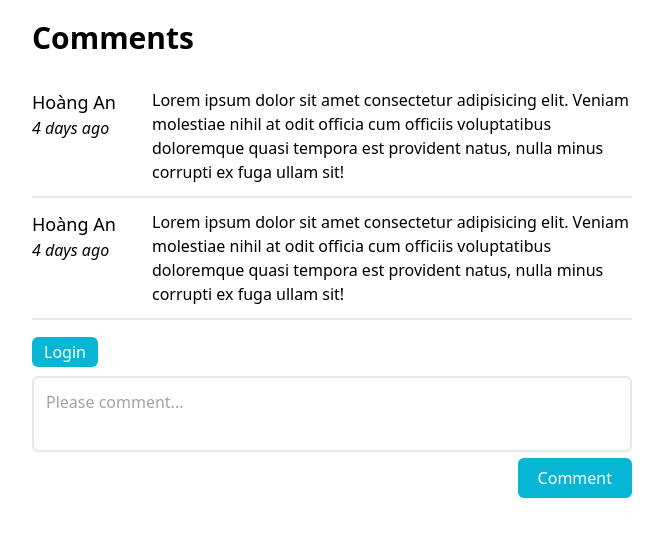
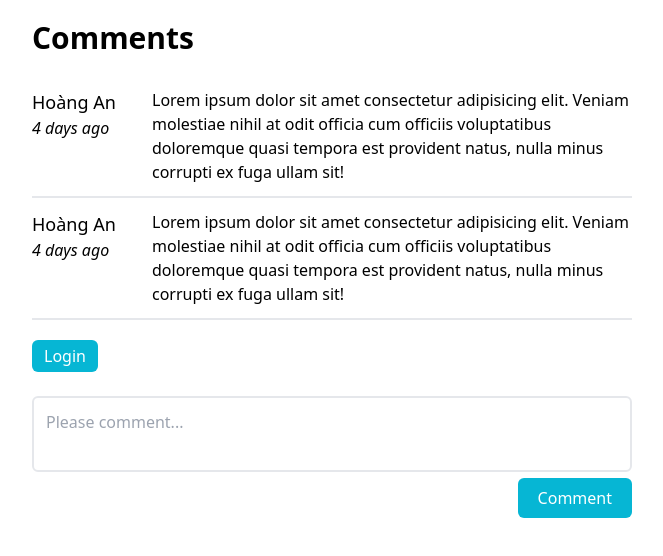
Before and after one commit to Unicode-Academy/unicode_reactjs_socket, a React (Vite) app in the folder comment_app/client/: page / in a window 1280 px wide. Shown: the top 556 px of the page, without its empty margins (308-971 px from the left). Built offline with nearby package versions, Linux system fonts and the light colour scheme; no server answers.

Commit message:
Comment App Socket - 02

```diff
--- a/comment_app/client/package.json
+++ b/comment_app/client/package.json
@@ -10,6 +10,7 @@
     "preview": "vite preview"
   },
   "dependencies": {
+    "@clerk/clerk-react": "^5.13.1",
     "react": "^18.3.1",
     "react-dom": "^18.3.1"
   },
--- a/comment_app/client/src/components/Comments/CommentForm.tsx
+++ b/comment_app/client/src/components/Comments/CommentForm.tsx
@@ -1,22 +1,35 @@
+import { useClerk, useUser } from "@clerk/clerk-react";
+
 export default function CommentForm() {
-  const isLogin = false;
+  const auth = useUser();
+  const clerk = useClerk();
+
+  if (!auth.isLoaded) {
+    return null;
+  }
+  console.log(auth.user);
+
   return (
     <div>
-      {isLogin ? (
+      {auth.isSignedIn ? (
         <h3 className="font-medium text-lg">
-          Comment as Hoàng An{" "}
-          <a href="#" className="text-cyan-500">
+          Comment as {auth.user?.fullName}
+          <button
+            onClick={() => clerk.signOut()}
+            className="text-cyan-500 ms-2"
+          >
             Logout
-          </a>
+          </button>
         </h3>
       ) : (
-        <a
-          href="#"
+        <button
+          onClick={() => clerk.openSignIn()}
           className="bg-cyan-500 px-3 py-1 text-white rounded-md mb-3"
         >
           Login
-        </a>
+        </button>
       )}
+
       <form action="" className="mt-3">
         <textarea
           placeholder="Please comment..."
--- a/comment_app/client/src/main.tsx
+++ b/comment_app/client/src/main.tsx
@@ -2,9 +2,18 @@ import "./index.css";
 import { StrictMode } from "react";
 import { createRoot } from "react-dom/client";
 import App from "./App.tsx";
+import { ClerkProvider } from "@clerk/clerk-react";
 
+// Import your publishable key
+const PUBLISHABLE_KEY = import.meta.env.VITE_CLERK_PUBLISHABLE_KEY;
+
+if (!PUBLISHABLE_KEY) {
+  throw new Error("Missing Publishable Key");
+}
 createRoot(document.getElementById("root")!).render(
   <StrictMode>
-    <App />
+    <ClerkProvider publishableKey={PUBLISHABLE_KEY} afterSignOutUrl="/">
+      <App />
+    </ClerkProvider>
   </StrictMode>
 );
```
Also changed, not shown: 1 other file (tests, documents, lock files or other folders).
